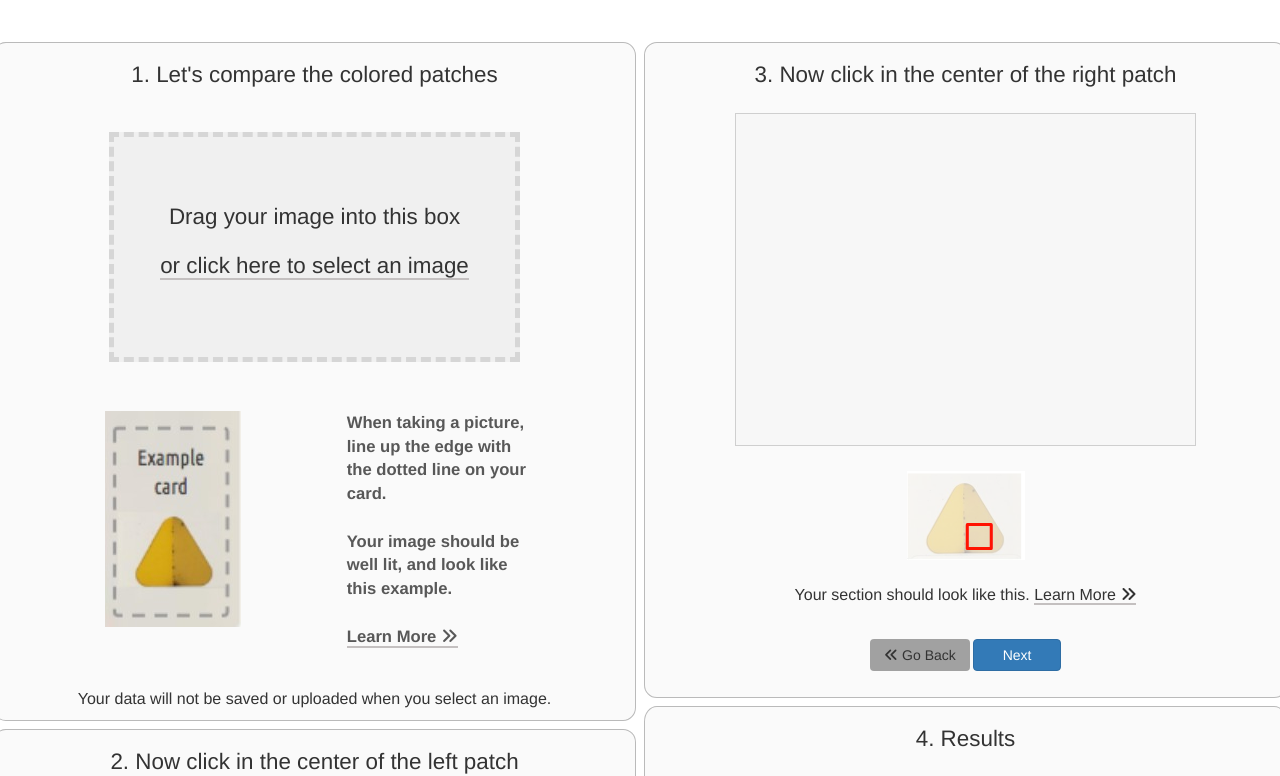
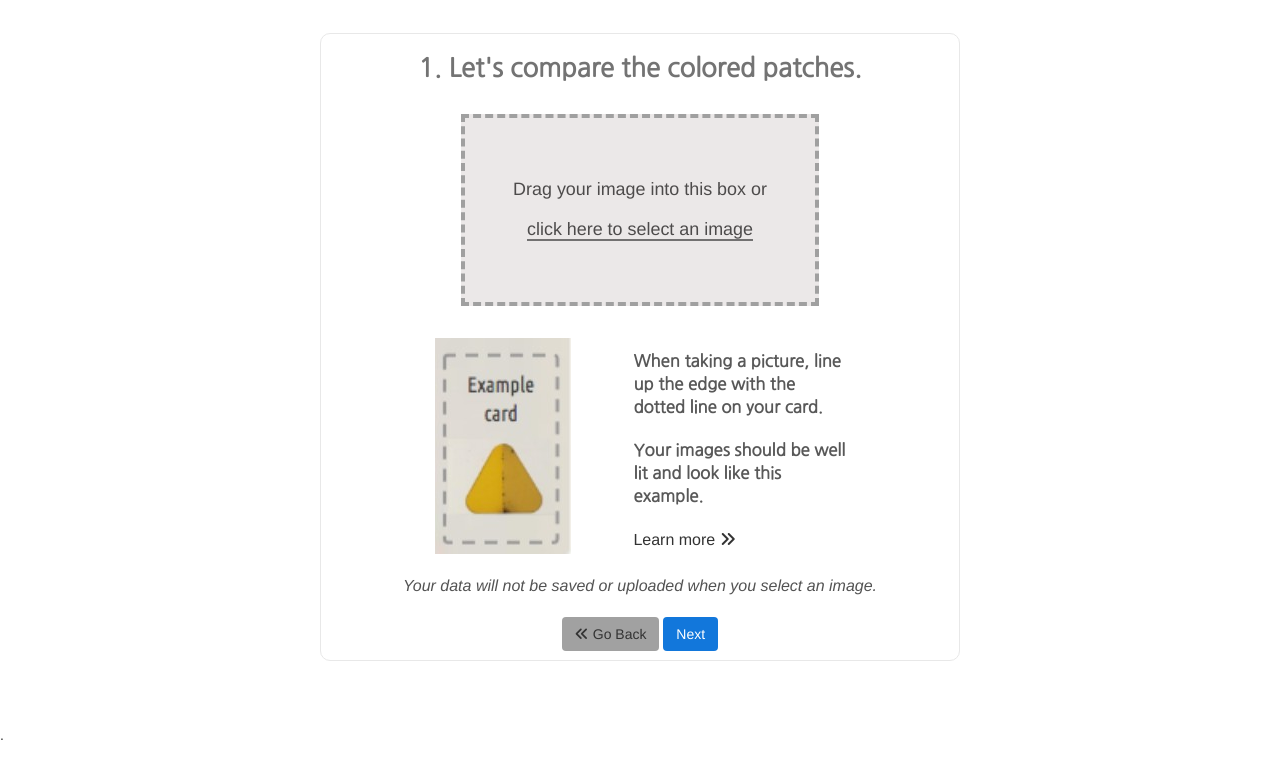
Before and after one commit to publiclab/colorimetry, a website: page index.html in a window 1280 px wide. Shown: the part 122-898 px from the top of the page. After the commit the page ends 867 px from the top, so only its background shows below. Drawn offline with nearby package versions, Linux system fonts and the light colour scheme; a web font is replaced by a local one.

Commit message:
Progress on ui - made first ui

```diff
--- a/index.html
+++ b/index.html
@@ -1,234 +1,113 @@
 <!DOCTYPE html>
-<html>
+<html lang="en">
 <head>
-<meta name="viewport" content="width=device-width, initial-scale=1.0">
-<style>
-* {
-  box-sizing: border-box;
-}
+  <meta charset="UTF-8">
+  <meta name="viewport" content="width=device-width, initial-scale=1.0">
+  <meta http-equiv="X-UA-Compatible" content="ie=edge">
+  <title>Document</title>
+  <link rel="stylesheet" href="./public/style/main.css">
+  <link rel="stylesheet" href="https://maxcdn.bootstrapcdn.com/bootstrap/3.4.0/css/bootstrap.min.css">
+  <link href="https://fonts.googleapis.com/css?family=Cuprum&display=swap" rel="stylesheet">
+  <link href="https://fonts.googleapis.com/css?family=Nanum+Gothic&display=swap" rel="stylesheet">
+<script src="https://kit.fontawesome.com/40e0a47e84.js"></script>
+<script src="https://maxcdn.bootstrapcdn.com/bootstrap/3.4.0/js/bootstrap.min.js"></script>
+<script src="https://ajax.googleapis.com/ajax/libs/jquery/3.4.1/jquery.min.js"></script>
+</head>
+<body>
+<div class =  "outer-container">
+    <div class = "container-1">
+        <div>
+            <h2 class = "head-title">Colorimetry</h2>
+          </div>
+          <div class= "description">
+              <h4 class="head-description">A tool for measuring indoor pollution level, the formaldehyde concentration using colorimetry badge.</h3>
+          </div>
+    </div>
+    <div class = " screen container-2">
+        <div class = "box-1">
+            <div class="upper-wrapper">
+                <h2 class = "head-screens">1. Let's compare the colored patches.</h3>
+                  <div class="input-img">
+                      <h4 class="selector" >
+                          Drag your image into this box or <br><br><span style = "border-bottom: solid #727171 2px">click here to select an image</span>
+                        </h4>
+                  </div>
+            </div>
+              <div class="info">
+                <div class="example-card">
+                  <img src="./public/images/example.jpg" alt="" srcset="">
+                </div>
+                <div class="exp-text">
+                 <div class="exp-div">
+                    <p style="margin-bottom:1.6vw;">
+                        When taking a picture, line<br>up the edge with the<br>dotted line on your card.
+                      </p>
+                      <p style="margin-bottom:1.6vw;">
+                        Your images should be well<br> lit and look like this <br>example.
+                      </p>
+                 </div>
+                  <div class="learn">Learn more <i class="fas fa-angle-double-right"></i></div>
+                </div>
+              </div>
+              <div class="warnings">
+                  <h5>Your data will not be saved or uploaded when you select an image.</h5>
+                </div>
+                <div class="buttons-div">
+                  <button type="button" class="btn btn-back" ><i class="fa fa-angle-double-left" aria-hidden="true"></i>  Go Back</button>
+                  <button type="button" class="btn btn-next" onclick="changeScreen(event)">Next</button>
+              </div>
+          </div>
 
-body {
-  font-family: 'Nanum Gothic', sans-serif;
-}
+    </div>
+    <div class = "screen container-3">
+        <div class = "box-1">
+            <div class="upper-wrapper">
+                <h2 class = "head-screens">1. Let's compare the colored patches.</h3>
+                  <div class="input-img">
+                      <h4 class="selector" >
+                          Drag your image into this box or <br><br><span style = "border-bottom: solid #727171 2px">click here to select an image</span>
+                        </h4>
+                  </div>
+            </div>
+              <div class="info">
+                <div class="example-card">
+                  <img src="./public/images/example.jpg" alt="" srcset="">
+                </div>
+                <div class="exp-text">
+                 <div class="exp-div">
+                    <p style="margin-bottom:1.6vw;">
+                        When taking a picture, line<br>up the edge with the<br>dotted line on your card.
+                      </p>
+                      <p style="margin-bottom:1.6vw;">
+                        Your images should be well<br> lit and look like this <br>example.
+                      </p>
+                 </div>
+                  <div class="learn">Learn more <i class="fas fa-angle-double-right"></i></div>
+                </div>
+              </div>
+              <div class="warnings">
+                  <h5>Your data will not be saved or uploaded when you select an image.</h5>
+                </div>
+                <div class="buttons-div">
+                  <button type="button" class="btn btn-back" ><i class="fa fa-angle-double-left" aria-hidden="true"></i>  Go Back</button>
+                  <!-- <button type="button" class="btn btn-next" >Next</button> -->
+              </div>
+          </div>
 
-.header {
-  text-align: center;
-  padding: 32px;
-}
+    </div>
+</div>.
+<script>
 
-.row {
-  display: -ms-flexbox; /* IE 10 */
-  display: flex;
-  -ms-flex-wrap: wrap; /* IE 10 */
-  flex-wrap: wrap;
-  padding: 0 4px;
-}
-
-/* Create two equal columns that sits next to each other */
-.column {
-  -ms-flex: 50%; /* IE 10 */
-  flex: 50%;
-  padding: 0 4px;
-}
-
-.column .outer {
-  margin-bottom: 8px;
-  vertical-align: middle;
-}
+  function changeScreen(event){
+    var op = event.target.className;
+    console.log($(event.target).parents(".screen"))
+    $(event.target).parents(".screen").fadeOut("slow");
+    $(event.target).parents(".screen").next().fadeIn("slow");
+  }
 
 
 
-h3{
-  color:#666;
-  text-align: center;
-  font-size:1.75vw !important;
-}
-h4{
-  color:#666;
-  text-align: center;
-  font-size:1.25vw !important;
-}
 
-.flex-container {
-  display: flex;
-  justify-content: space-around;
-
-  margin-left:3vw;
-  margin-right: 3vw;
-  margin-top: 3vw;
-}
-.flex-container > div {
-
-  width: 17vw;
-  height: 20vw;
-  margin: 10px;
-  text-align: center;
-}
-
-.div-left{
-  display: flex;
-  flex-direction: column;
-  align-items: center;
-  margin: 2vw;
-}
-</style>
-<link rel="stylesheet" href="https://maxcdn.bootstrapcdn.com/bootstrap/3.4.0/css/bootstrap.min.css">
-<link href="https://fonts.googleapis.com/css?family=Nanum+Gothic&display=swap" rel="stylesheet">
-<script src="https://kit.fontawesome.com/40e0a47e84.js"></script>
-<script src="https://maxcdn.bootstrapcdn.com/bootstrap/3.4.0/js/bootstrap.min.js"></script>
-</head>
-<body>
-
-<!-- Header -->
-<div class="header" id="myHeader">
-  <h1>Colorimetry</h1>
-  <p>A pure javascript tool to measure indoor pollution in terms of formaldehyde level measured by colorimetric badge.</p>
-
-</div>
-
-<!-- Photo Grid -->
-<div class="row">
-  <div class="column">
-    <div class = "outer" style="width:100%; height: auto; background-color:#fafafa; border: solid #bababa 1px; border-radius: 2%;">
-    <h3>
-      1. Let's compare the colored patches
-    </h3>
-    <div style="width:64%; height:18vw; margin-top: 7%; margin-left: 18%; background-color: #f0f0f0; border: dashed #d6d6d6 5px;">
-      <h3 class="selector" style="margin-top: 17%">
-        Drag your image into this box <br><br><span style = "border-bottom: solid #c4c0c0 2px">or click here to select an image</span>
-      </h3>
-    </div>
-    <div class="flex-container">
-      <div>
-        <img src="./example.jpg" alt="" srcset="" style=" height:auto;
-        max-width:100%;">
-      </div>
-      <div>
-        <p style="text-align: left; color:rgb(88, 88, 88); font-weight: bold; font-size:1.3vw; ">
-          When taking a picture, <br>
-          line up the edge with<br>
-          the dotted line on your card.
-          <br>
-          <br>
-          Your image should be <br>
-         well lit, and look like <br>
-         this example.
-         <br><br>
-         <span style = "border-bottom: solid #c4c0c0 2px">Learn More <i class="fa fa-angle-double-right" aria-hidden="true"></i>
-         </span>
-        </p>
-
-      </div>
-    </div>
-    <h4 style="margin-top:2%; margin-bottom:2%;">Your data will not be saved or uploaded when you select an image.</h4>
-    </div>
-    <div class = "outer" style="width:100%; height: auto; background-color:#fafafa; border: solid #bababa 1px; border-radius: 2%;">
-      <h3>
-          2. Now click in the center of the left patch
-      </h3>
-      <div class =  "div-left">
-        <div style="width:36vw; height:26vw; background-color:#f7f7f7; border:solid #cfcfcf 1.5px;">
-        </div>
-        <div style="margin-top:2vw;">
-          <img src="./colorileft.png" alt="" srcset="">
-        </div>
-        <h4 style="margin-top:2vw">Your section should look like this.
-         <span style = "border-bottom: solid #c4c0c0 2px">Learn More <i class="fa fa-angle-double-right" aria-hidden="true"></i></span>
-        </h4>
-        <div style="margin-top:2vw">
-            <button type="button" class="btn" style="padding:5px 1vw 5px 1vw; background-color:#a1a1a1;"><i class="fa fa-angle-double-left" aria-hidden="true"></i>  Go Back</button>
-            <button type="button" class="btn btn-primary" style="padding:5px 2.2vw 5px 2.2vw">Next</button>
-        </div>
-      </div>
-    </div>
-  </div>
-  <div class="column">
-    <div class = "outer" style="width:100%; height: auto; background-color:#fafafa; border: solid #bababa 1px; border-radius: 2%;">
-    <h3>
-      3. Now click in the center of the right patch
-    </h3>
-    <div class =  "div-left">
-        <div style="width:36vw; height:26vw; background-color:#f7f7f7; border:solid #cfcfcf 1.5px;">
-        </div>
-        <div style="margin-top:2vw;">
-          <img src="./coloriright.png" alt="" srcset="">
-        </div>
-        <h4 style="margin-top:2vw">Your section should look like this.
-         <span style = "border-bottom: solid #c4c0c0 2px">Learn More <i class="fa fa-angle-double-right" aria-hidden="true"></i></span>
-        </h4>
-        <div style="margin-top:2vw">
-            <button type="button" class="btn" style="padding:5px 1vw 5px 1vw; background-color:#a1a1a1;"><i class="fa fa-angle-double-left" aria-hidden="true"></i>  Go Back</button>
-            <button type="button" class="btn btn-primary" style="padding:5px 2.2vw 5px 2.2vw">Next</button>
-        </div>
-      </div>
-    </div>
-    <div class = "outer" style="width:100%; height: auto; background-color:#fafafa; border: solid #bababa 1px; border-radius: 2%;">
-    <h3>
-      4. Results
-    </h3>
-    <div class =  "div-left">
-        <div style="width:36vw; height:26vw; background-color:#f7f7f7; border:solid #cfcfcf 1.5px;">
-        </div>
-        <h4 style="margin-top:2vw">
-          The RIGHT side is</h4><h3 style = "margin-top: 0; margin-bottom: 0; font-size:3.6vw !important;">15% DARKER</h3> <h4>than the LEFT side.
-        </h4>
-        <div style="margin-top:2vw;">
-            <img src="./colorileft.png" alt="" srcset="">
-            <img src="./coloriright.png" alt="" srcset="">
-          </div>
-    <h4 style="margin: 2vw  0 0 0;">Your data is not stored online. Take a screenshot to save.</h4>
-    <div style="margin-top:4%">
-        <button type="button" class="btn" style="padding:5px 1vw 5px 1vw; background-color:#a1a1a1;"><i class="fa fa-angle-double-left" aria-hidden="true"></i>  Go Back</button>
-        <button type="button" class="btn " style="padding:5px 2.2vw 5px 2.2vw; background-color:#a1a1a1;">Start Over</button>
-    </div>
-        </div>
-    </div>
-  </div>
-
-</div>
-
-<script>
-// Get the elements with class="column"
-var elements = document.getElementsByClassName("column");
-
-// Declare a loop variable
-var i;
-two();
-
-// Full-width images
-function one() {
-    for (i = 0; i < elements.length; i++) {
-    elements[i].style.msFlex = "100%";  // IE10
-    elements[i].style.flex = "100%";
-  }
-}
-
-// Two images side by side
-function two() {
-  for (i = 0; i < elements.length; i++) {
-    elements[i].style.msFlex = "50%";  // IE10
-    elements[i].style.flex = "50%";
-  }
-}
-
-// Four images side by side
-function four() {
-  for (i = 0; i < elements.length; i++) {
-    elements[i].style.msFlex = "25%";  // IE10
-    elements[i].style.flex = "25%";
-  }
-}
-
-// Add active class to the current button (highlight it)
-var header = document.getElementById("myHeader");
-var btns = header.getElementsByClassName("btn");
-for (var i = 0; i < btns.length; i++) {
-  btns[i].addEventListener("click", function() {
-    var current = document.getElementsByClassName("active");
-    current[0].className = current[0].className.replace(" active", "");
-    this.className += " active";
-  });
-}
 </script>
 
 </body>
--- /dev/null
+++ b/public/style/main.css
@@ -0,0 +1,185 @@
+
+
+.head-title {
+    color: #6b510a
+}
+
+
+.outer-container {
+    display: flex;
+    flex-direction: column;
+    align-items: center;
+    justify-content: space-around;
+}
+
+.description{
+    font-size:2vw;
+    width:80%;
+    text-align:center;
+}
+
+.container-1 {
+    display: flex;
+    flex-direction: column;
+    align-items: center;
+}
+
+.container-2,.container-3 {
+    display: flex;
+    flex-direction: column;
+    align-items: center;
+    margin-bottom: 5vw;
+}
+
+.container-3{
+    display: none;
+}
+
+
+.head-description {
+    color: #2c2c2c;
+}
+
+.box-1 {
+    width: 50vw;
+    margin-top: 5%;
+    border-radius: 10px;
+    border: 1.5px solid #e8e8e8;
+    display: flex;
+    flex-direction: column;
+    justify-content: space-between;
+    align-items: center;
+}
+
+.upper-wrapper{
+    display: flex;
+    flex-direction: column;
+    justify-content: space-between;
+    align-items: center;
+}
+
+.head-screens {
+    font-family: 'Nanum Gothic', sans-serif;
+    text-align: center;
+    color: #737373;
+    font-size:2vw;
+    font-weight: bold;
+}
+
+.input-img {
+    margin-top: 5%;
+    width: 28vw;
+    height: 15vw;
+    background-color: #ebe8e8;
+    border:dashed 4px #a0a0a0;
+    display: flex;
+    justify-content: center;
+    align-items: center;
+    flex-direction: column;
+}
+.input-img>h4{
+    text-align: center;
+    color: #4d4b4b;
+    font-size: 1.4vw;
+}
+
+a{
+    text-decoration: underline;
+    color: #737373 !important;
+}
+
+.info {
+    margin: 5% 0 2% 0;
+    display: flex !important;
+    width: 37vw;
+    justify-content: space-around;
+    align-items: center;
+}
+
+.example-card {
+    height: auto;
+    max-width: 100%;
+}
+
+.exp-text{
+    display:flex;
+    flex-direction: column;
+    justify-content: space-between;
+}
+
+.exp-div>p {
+    font-family: 'Nanum Gothic', sans-serif;
+    color: rgb(88, 88, 88);
+    font-weight: bold;
+    font-size: 1.3vw;
+    margin-top: 10px;
+    line-height: 1.8vw;
+}
+
+img {
+    width: 100%;
+    height: auto;
+}
+
+.learn {
+    /* border-bottom: solid #616161 2px; */
+    font-size:1.25vw;
+}
+
+.warnings {
+    color: #535353;
+    margin-bottom: 2%;
+    font-style: italic;
+    width:80%;
+    text-align: center;
+}
+
+.warnings>h5{
+    font-size:1.25vw;
+}
+
+@media(max-width:700px){
+    .box-1{
+        width: 70vw;
+        /* height:70vh; */
+    }
+    .info{
+        width:45vw;
+    }
+    img{
+        width: 80%;
+    }
+    .warnings>h5{
+        font-size: 8.8125px;
+
+    }
+    .exp-text>p {
+        font-size: 10.374px !important;
+        text-align: center;
+    }
+
+}
+
+@media(max-width:800px){
+    .info{
+        flex-direction: column;
+        align-items: center;
+        justify-content: space-between;
+    }
+}
+
+.buttons-div{
+    margin-bottom: 1.5%;
+}
+
+.btn-back{
+    padding:5px 1vw 5px 1vw;
+    background-color:#a1a1a1;
+}
+
+.btn-next{
+    padding:5px 2.5vw 5px 2.2vw;
+    background-color:#1277db;
+    color:white;
+
+}
```
Also changed, not shown: public/index.html (added, +235 -0 lines), public/images/colorileft.png (renamed from colorileft.png), public/images/coloriright.png (renamed from coloriright.png), public/images/example.jpg (renamed from example.jpg).
